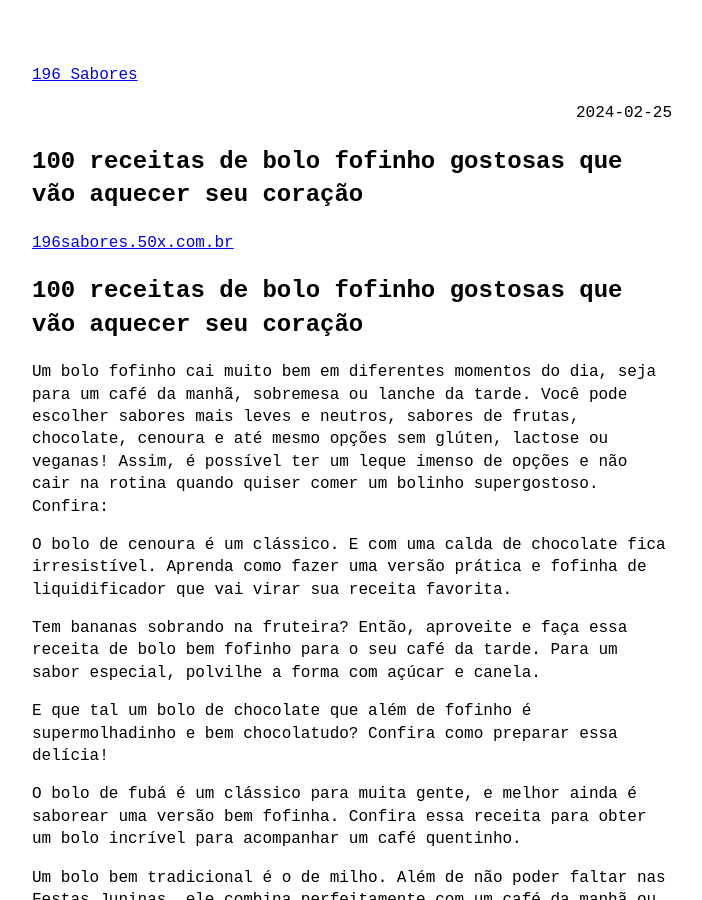
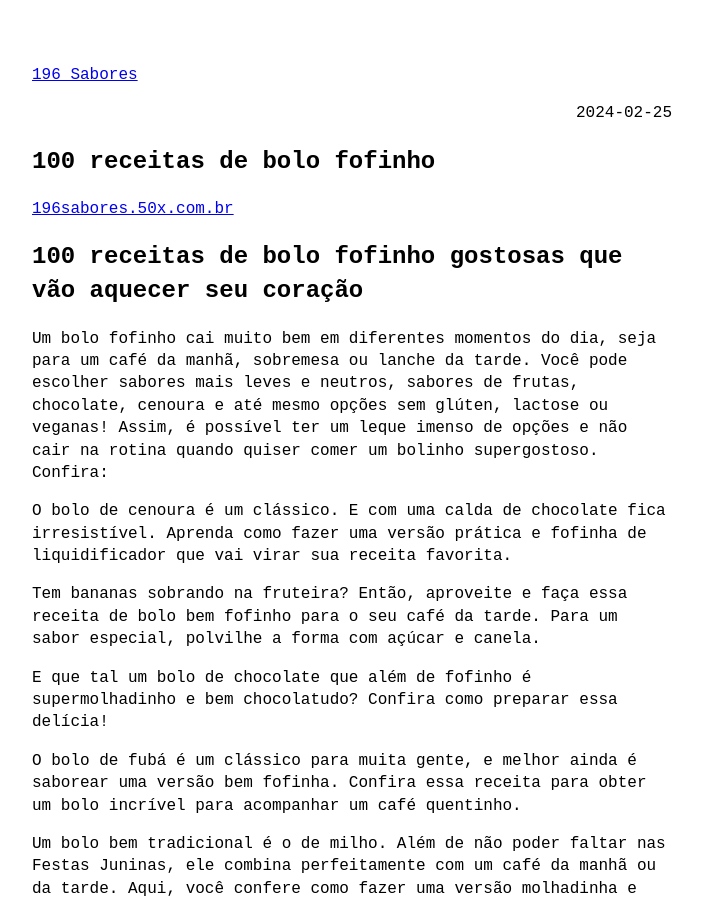
Before and after one commit to geanramos/196sabores, a Jekyll site: the page built from _posts/2024-02-25-cem-receitas-de-bolo.md, in a window 1280 px wide and 900 px high. Shown: the whole window, without its empty margins (288-990 px from the left). Built offline with Jekyll 4.4.1, drawn with Linux system fonts in a browser that asks for light colours.

Commit message:
Update 2024-02-25-cem-receitas-de-bolo.md

```diff
--- a/_posts/2024-02-25-cem-receitas-de-bolo.md
+++ b/_posts/2024-02-25-cem-receitas-de-bolo.md
@@ -1,6 +1,6 @@
 ---
 layout: post
-title: 100 receitas de bolo fofinho gostosas que vão aquecer seu coração
+title: 100 receitas de bolo fofinho
 category: receita
 ---
 
```
